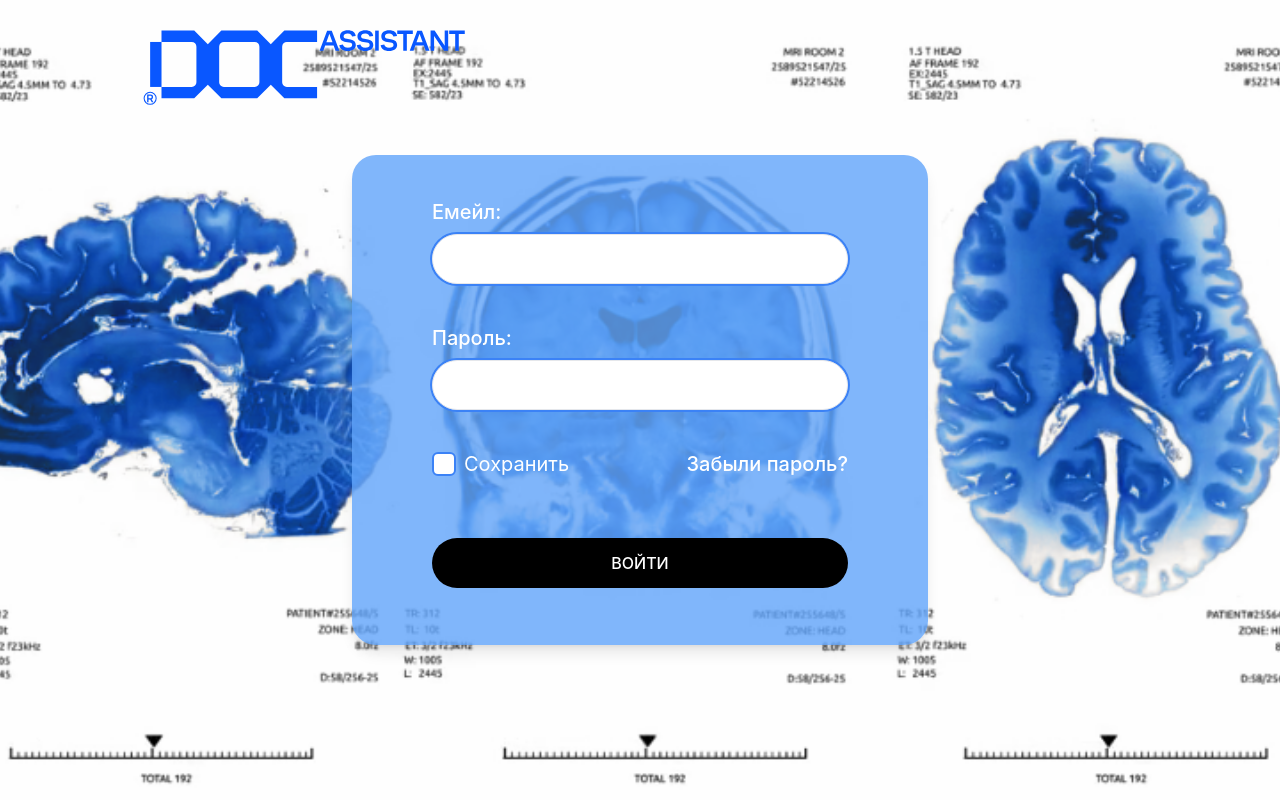
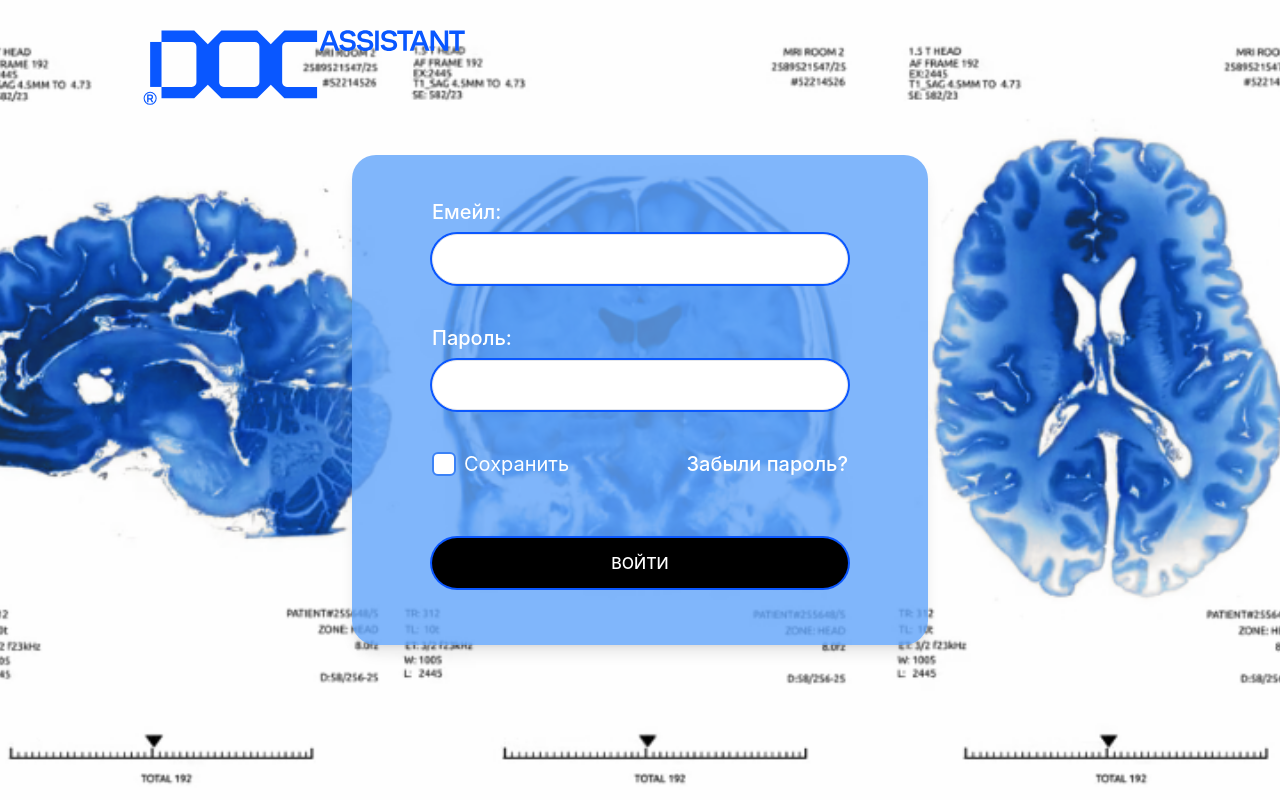
Before and after one commit to AreHumphrey/DOCassistant, a React (Vite) app: page /login in a window 1280 px wide. Built offline with nearby package versions, Linux system fonts and the light colour scheme; what cornerstone-tools, cornerstone-wado-image-loader would draw is missing.

Commit message:
add border for button LoginPage

```diff
--- a/src/pages/LoginPage.tsx
+++ b/src/pages/LoginPage.tsx
@@ -70,7 +70,7 @@ export default function LoginPage() {
               type="email"
               value={email}
               onChange={(e) => setEmail(e.target.value)}
-              className="w-full py-3 px-3 border ring-2 ring-blue-500 rounded-full text-left focus:outline-none focus:ring-2 focus:ring-blue-500"
+              className="w-full py-3 px-3 border ring-2 ring-[#0A57FF] rounded-full text-left focus:outline-none focus:ring-2 focus:ring-blue-500"
 
               placeholder=" "
               required
@@ -87,7 +87,7 @@ export default function LoginPage() {
               type="password"
               value={password}
               onChange={(e) => setPassword(e.target.value)}
-              className="w-full py-3 px-3 border ring-2 ring-blue-500 rounded-full text-left focus:outline-none focus:ring-2 focus:ring-blue-500"
+              className="w-full py-3 px-3 border ring-2 ring-[#0A57FF] rounded-full text-left focus:outline-none focus:ring-2 focus:ring-blue-500"
               placeholder=" "
               required
             />
@@ -132,7 +132,7 @@ export default function LoginPage() {
           {/* Кнопка */}
           <button
             type="submit"
-            className="w-full bg-black py-3 px-3 text-white rounded-full hover:bg-gray-800 transition transform translate-y-[40%]"
+            className="w-full bg-black py-3 px-3 text-white border ring-2 ring-[#0A57FF] rounded-full hover:bg-gray-800 transition transform translate-y-[40%]"
             disabled={loading}
           >
             {loading ? 'Вход...' : 'ВОЙТИ'}
```
